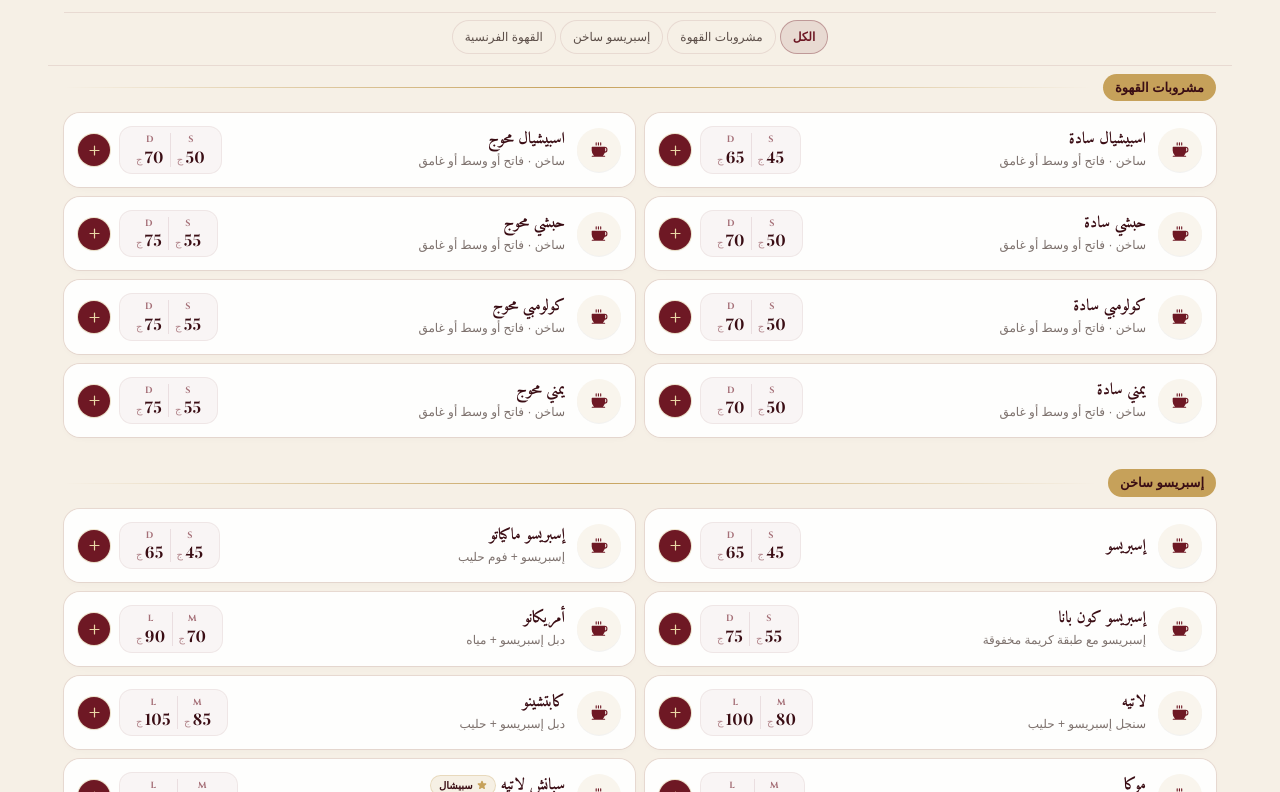
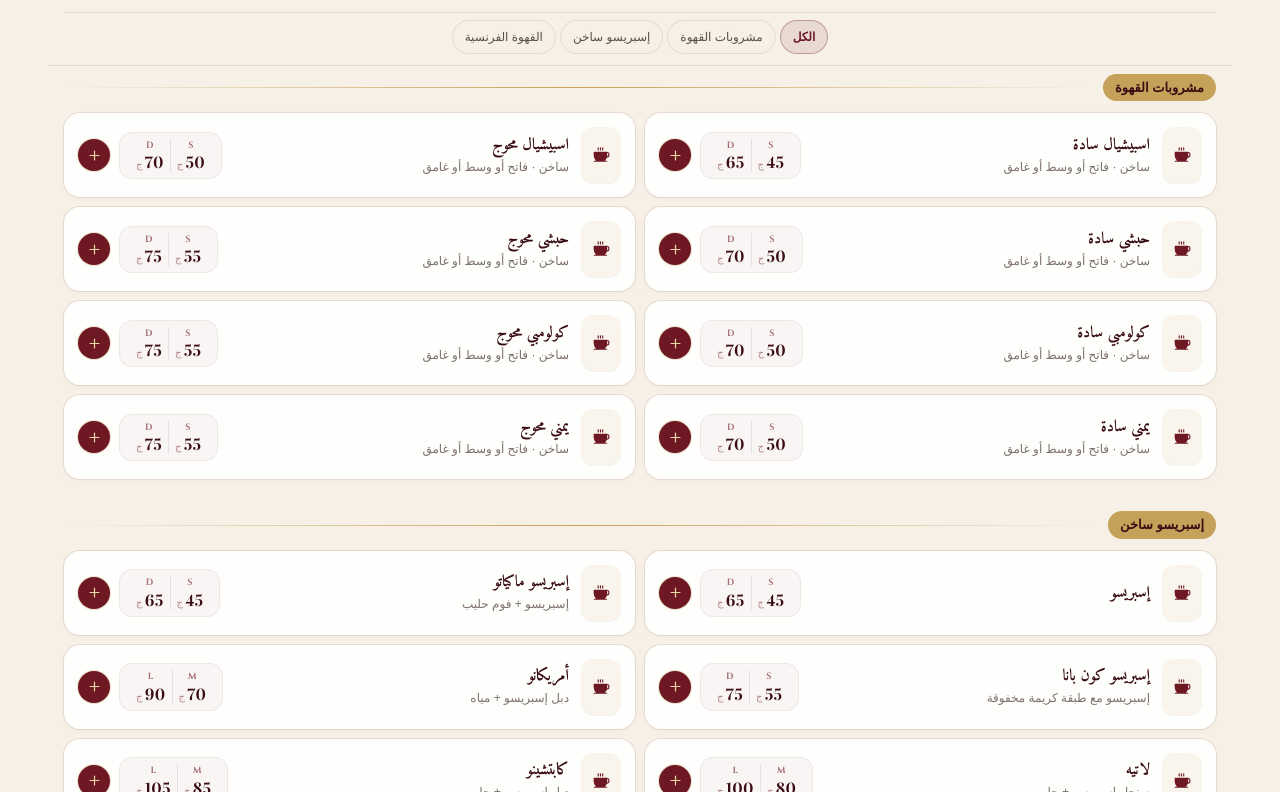
Before and after one commit to elboraey-jop/United, a Next.js app: page / in a window 1280 px wide. Shown: the part 1928-2720 px from the top of the page. Built offline with nearby package versions, Linux system fonts and the light colour scheme; a web font is replaced by a local one.

Commit message:
style: make product thumbnail a vertical rounded rectangle

```diff
--- a/src/components/MenuBook.tsx
+++ b/src/components/MenuBook.tsx
@@ -199,8 +199,8 @@ export function MenuBook({ onAdd }: { onAdd: (draft: DraftOrder) => void }) {
                       className="group relative flex items-center justify-between gap-3 rounded-2xl bg-white/90 p-3 sm:p-3.5 text-right shadow-[0_2px_8px_-2px_rgba(58,13,20,0.04)] ring-1 ring-wine/10 transition-all duration-200 hover:bg-white hover:ring-gold/60 hover:shadow-[0_8px_20px_-4px_rgba(58,13,20,0.08)] active:scale-[0.99]"
                     >
                       <div className="flex items-center gap-2.5 sm:gap-3 min-w-0 flex-1">
-                        {/* مصغرة صورة المنتج (بلايس هولدر دائري نظيف بدون برواز) */}
-                        <div className="relative grid h-10 w-10 sm:h-11 sm:w-11 shrink-0 place-items-center rounded-full bg-[#f9f5ed] text-wine ring-1.5 ring-[#c6a15a]/70 shadow-2xs transition-transform duration-200 group-hover:scale-105">
+                        {/* مصغرة صورة المنتج (مستطيل طولي بأطراف دائرية) */}
+                        <div className="relative grid h-12 w-9 sm:h-14 sm:w-10 shrink-0 place-items-center rounded-xl bg-[#f9f5ed] text-wine ring-1.5 ring-[#c6a15a]/60 shadow-2xs transition-transform duration-200 group-hover:scale-105">
                           {isDrink ? <Coffee size={18} weight="fill" /> : <Cake size={18} weight="fill" />}
                         </div>
 
```
